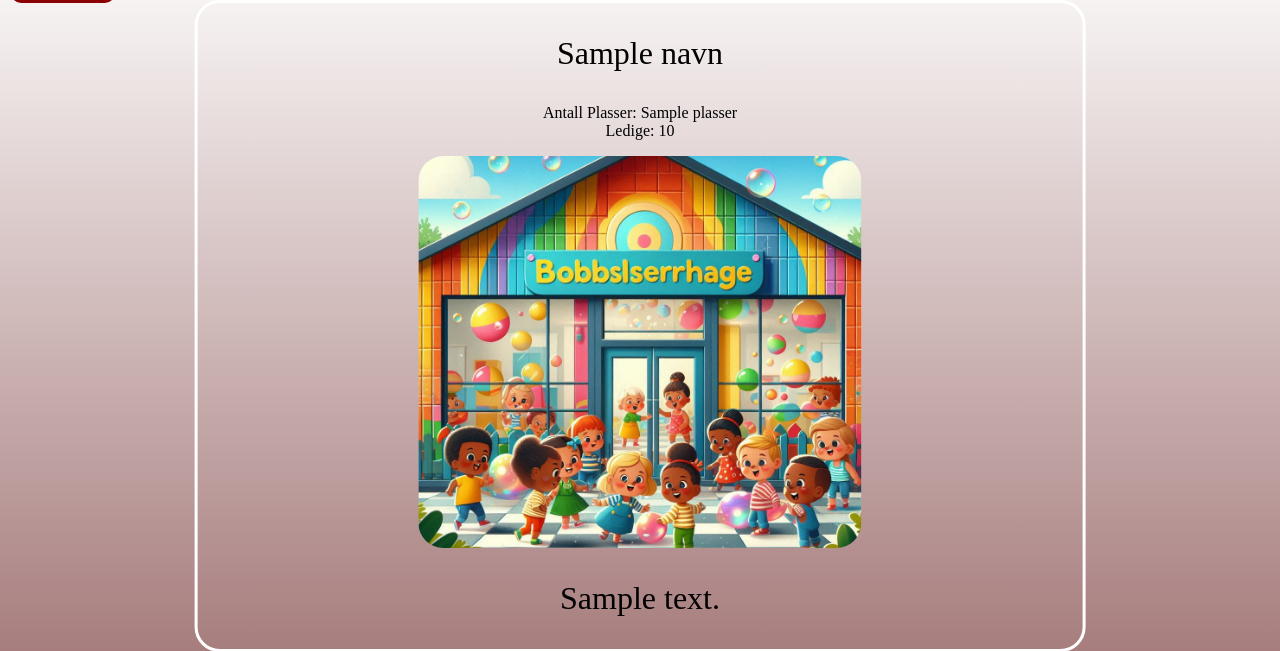
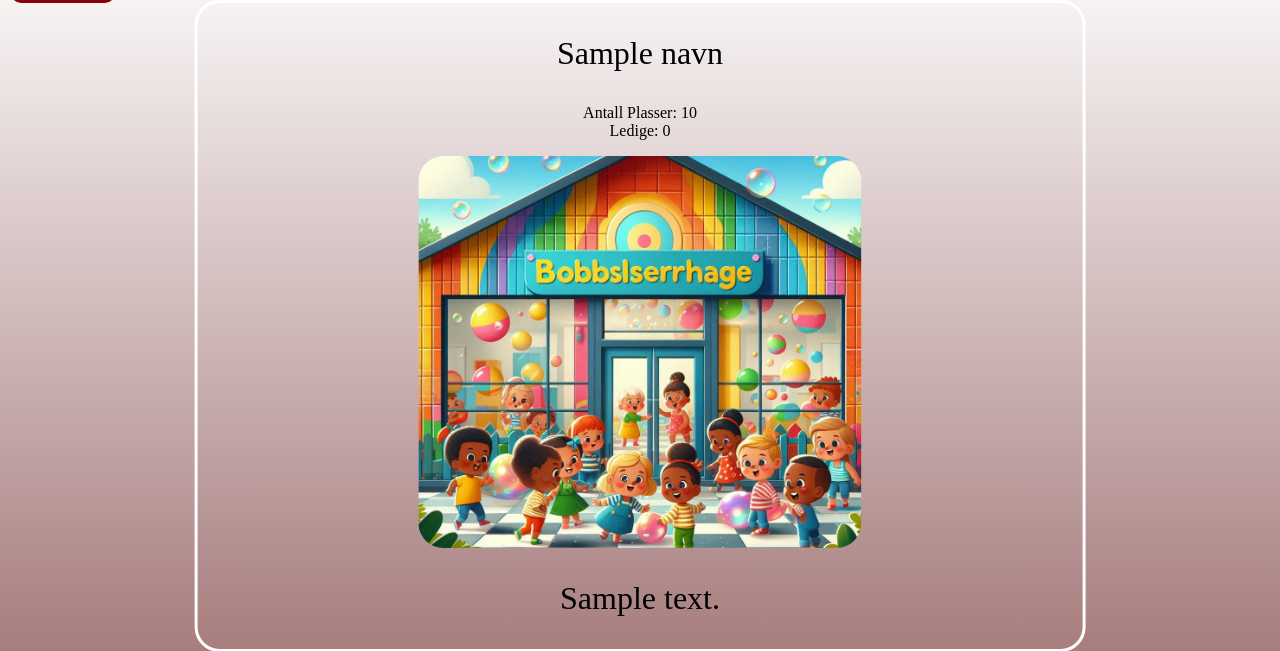
Before and after one commit to J6kub/oblig5_own, a Python web app: template templates/barnehager.html in a window 1280 px wide. Shown: the part 68-719 px from the top of the page. Run offline with Jinja, Linux system fonts and the light colour scheme; the template is opened without the code that fills it: most values are stand-ins (such as "Sample title", 1, 10 or a date in 2020).

Commit message:
flt -> int

```diff
--- a/templates/barnehager.html
+++ b/templates/barnehager.html
@@ -12,7 +12,7 @@
             <div class="cont">
                 <div class="cont_c">
                     <p>{{ bhg["navn"] }}</p>
-                    <p class="p_l">Antall Plasser: {{ bhg['plasser'] }} <br> Ledige: {{ bhg['plasser'] - bhg['barn'] }}</p>
+                    <p class="p_l">Antall Plasser: {{ bhg['plasser'] | int }} <br> Ledige: {{ bhg['plasser'] | int - bhg['barn'] | int}}</p>
 
                     <img src="{{ url_for('static', filename='images/barnehager/' + '{:.0f}'.format(bhg['id']) + '.png') }}">
                     <p>{{ bhg['desc'] }}</p>
```
